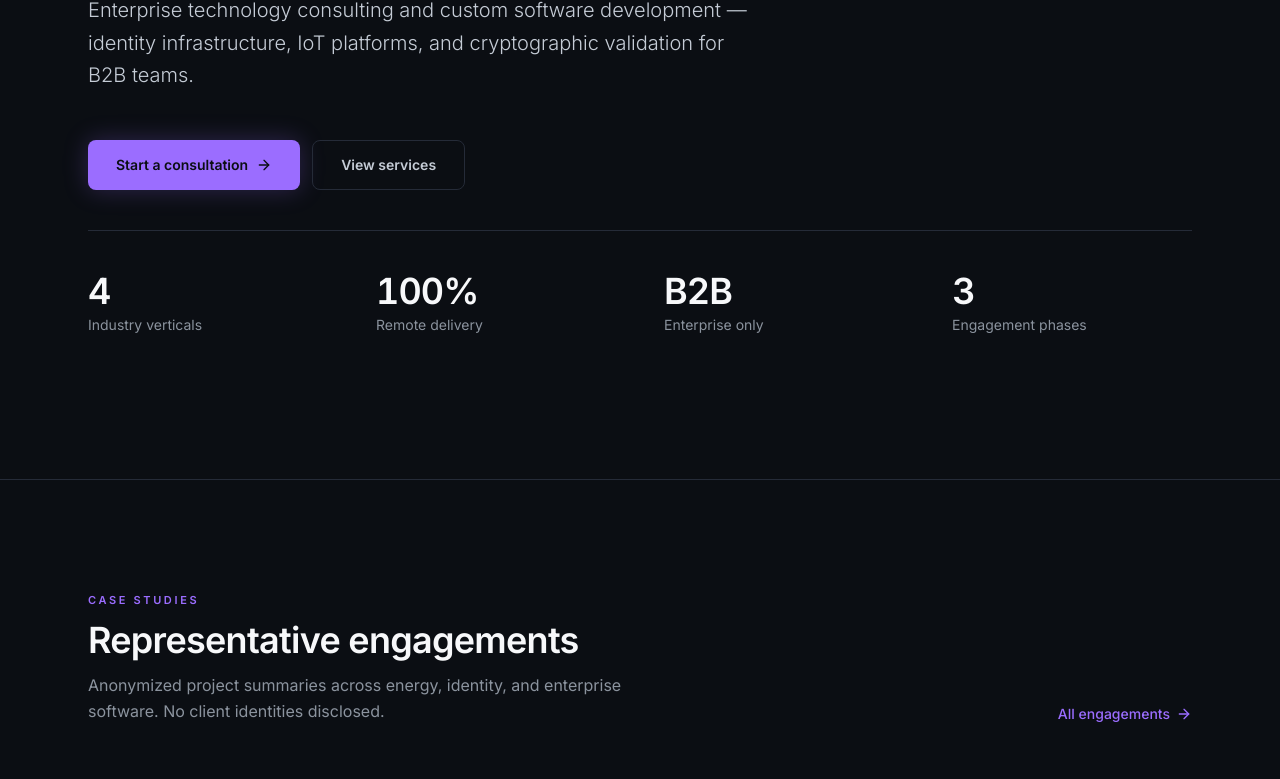
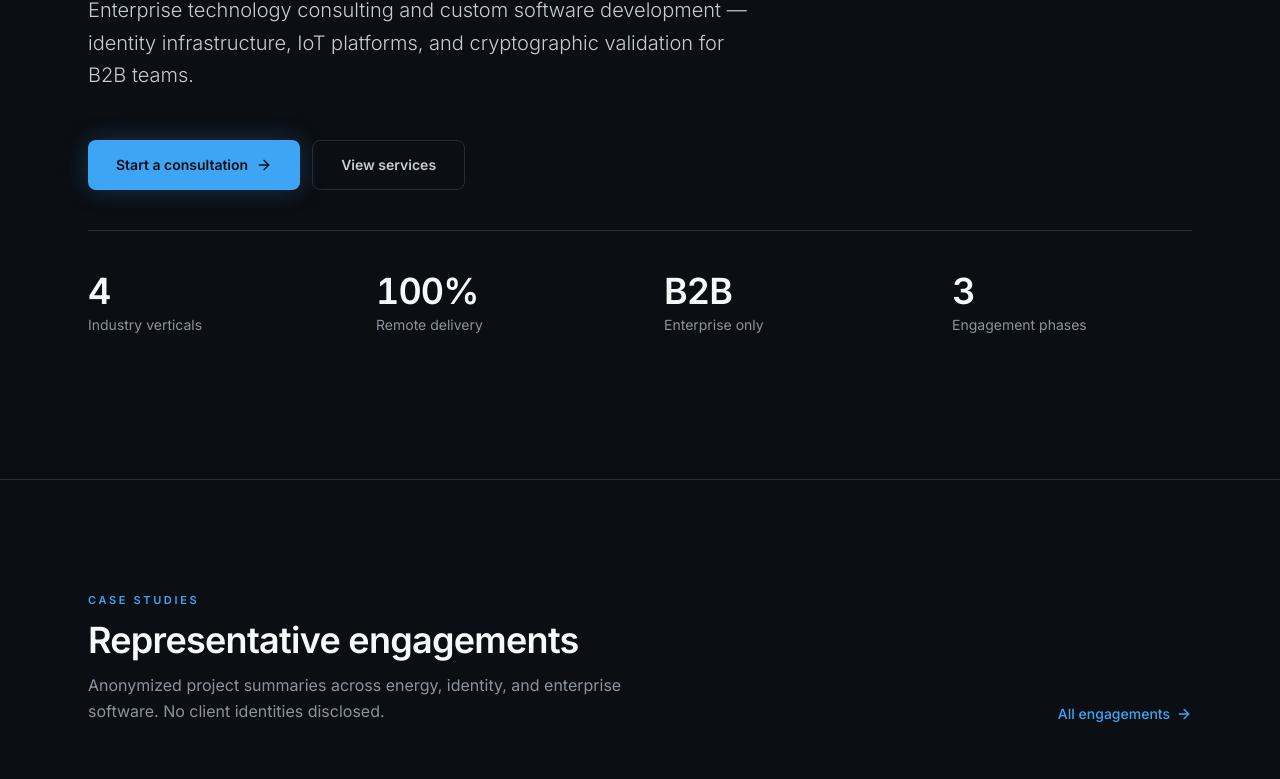
Before and after one commit to ChangoBuitrago/pbm-labs.com, a Next.js app: page / in a window 1280 px wide. Shown: the part 414-1193 px from the top of the page. Built offline with nearby package versions, Linux system fonts and the light colour scheme.

Commit message:
Revert "Switch accent color from frost blue to purple."
This reverts commit 16e43bbae91ccfb21edc8b0c2670f13593616093.

```diff
--- a/src/app/globals.css
+++ b/src/app/globals.css
@@ -11,7 +11,7 @@
   --color-board-text: #f7f8fa;
   --color-board-silver: #c5ccd6;
   --color-board-muted: #8b939e;
-  --color-board-accent: #9b6dff;
+  --color-board-accent: #3da5f4;
 }
 
 @keyframes fade-up {
@@ -77,8 +77,8 @@ body {
   height: 480px;
   background: radial-gradient(
     ellipse at center,
-    rgba(155, 109, 255, 0.18) 0%,
-    rgba(155, 109, 255, 0.06) 40%,
+    rgba(61, 165, 244, 0.18) 0%,
+    rgba(61, 165, 244, 0.06) 40%,
     transparent 70%
   );
   animation: glow-pulse 8s ease-in-out infinite;
--- a/src/components/layout/PageShell.tsx
+++ b/src/components/layout/PageShell.tsx
@@ -111,7 +111,7 @@ export function CtaBand({
   return (
     <div className="relative overflow-hidden rounded-2xl border border-[var(--color-board-border)] bg-[var(--color-board-surface)] p-10 md:p-14">
       <div
-        className="absolute inset-0 bg-[radial-gradient(ellipse_at_top_right,rgba(155,109,255,0.08),transparent_60%)]"
+        className="absolute inset-0 bg-[radial-gradient(ellipse_at_top_right,rgba(61,165,244,0.08),transparent_60%)]"
         aria-hidden
       />
       <div className="relative flex flex-col md:flex-row md:items-center md:justify-between gap-8">
--- a/src/components/ui/Button.tsx
+++ b/src/components/ui/Button.tsx
@@ -8,7 +8,7 @@ type ButtonProps = ComponentProps<typeof Link> & {
 
 const variants = {
   primary:
-    "bg-[var(--color-board-accent)] text-[var(--color-board-bg)] hover:brightness-110 shadow-[0_0_24px_rgba(155,109,255,0.25)]",
+    "bg-[var(--color-board-accent)] text-[var(--color-board-bg)] hover:brightness-110 shadow-[0_0_24px_rgba(61,165,244,0.25)]",
   secondary:
     "bg-transparent text-[var(--color-board-silver)] border border-[var(--color-board-border)] hover:border-[var(--color-board-silver)]/40 hover:text-[var(--color-board-text)]",
   ghost:
```
